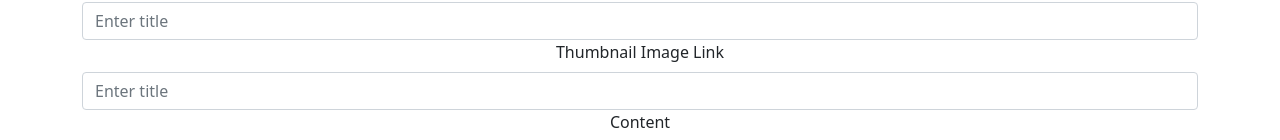
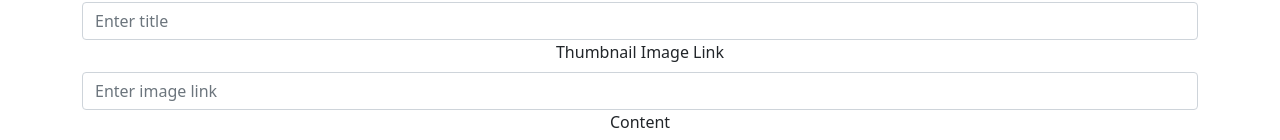
Before and after one commit to RealFilllykung/React-personal-blog, a React (Create React App) app: page /createpost in a window 1280 px wide. Shown: the part 132-272 px from the top of the page. Built offline with nearby package versions, Linux system fonts and the light colour scheme; no server answers.

Commit message:
Change the Card.Img to image for better scalability

```diff
--- a/src/components/ContentCard.js
+++ b/src/components/ContentCard.js
@@ -1,5 +1,5 @@
 import { useEffect, useState } from 'react'
-import { Card, Button } from 'react-bootstrap'
+import { Card, Button, Image } from 'react-bootstrap'
 import { Link } from 'react-router-dom'
 
 import getContent from '../functions/getContent'
@@ -32,7 +32,7 @@ function ContentCard(props){
     return(
         <Card>
             <Card.Body>
-                <Card.Img variant="top" src={imageSrc}></Card.Img>
+                <Image src={imageSrc} rounded fluid/>
             </Card.Body>
             <Card.Body>
                 <Card.Title>
--- a/src/components/CreatePostForm.js
+++ b/src/components/CreatePostForm.js
@@ -28,7 +28,7 @@ export function ImageLink(props){
             <Col>
                 <Form.Group>
                     <Form.Label>Thumbnail Image Link</Form.Label>
-                    <Form.Control type="text" placeholder="Enter title" value={getter} onChange={(e) => setter(e.target.value)}></Form.Control>
+                    <Form.Control type="text" placeholder="Enter image link" value={getter} onChange={(e) => setter(e.target.value)}></Form.Control>
                 </Form.Group>
             </Col>
         </Row>
--- a/src/views/Content.js
+++ b/src/views/Content.js
@@ -35,7 +35,7 @@ function Content(props){
 
             <Row className="mt-3">
                 <Col>
-                <Image src={imageSrc} rounded />
+                <Image src={imageSrc} rounded fluid/>
                 </Col>
             </Row>
 
```
